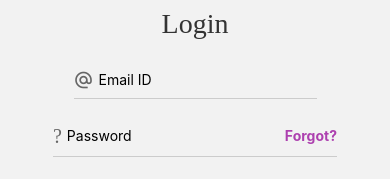
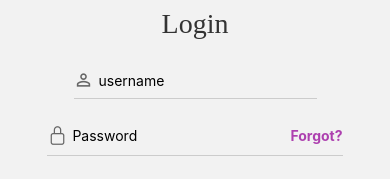
Before and after one commit to geethavs88/carpooling-app-frontend, a React Native app: screen /Login in a window 390 px wide. Shown: the part 306-485 px from the top of the page. Built offline with nearby package versions, Linux system fonts and the light colour scheme.

Commit message:
fixed login mismatch

```diff
--- /dev/null
+++ b/api/login.js
@@ -0,0 +1,8 @@
+import { apiFetch } from './client';
+
+export async function login(username,password) {
+    return apiFetch('/login/', {
+        method: 'POST',
+        body: JSON.stringify({ username, password }),
+    });
+}
--- a/screens/auth/LoginScreen.js
+++ b/screens/auth/LoginScreen.js
@@ -5,16 +5,30 @@ import {
   TextInput,
   Image,
   } from 'react-native'
-
+import { useState } from 'react';
+import { Alert } from 'react-native';
+import { login } from '../../api/login';
 import { SafeAreaView } from 'react-native-safe-area-context'
 import { MaterialIcons, Ionicons } from '@expo/vector-icons'
 
 
 const LoginScreen = ({ navigation, setIsLoggedIn }) => {
-  const handleLogin = () => {
+  const [username,setUsername] = useState('');
+  const [password,setPassword] = useState('');
+  const handleLogin = async () => {
     // Perform login logic here
     // On successful login, update the state
-    setIsLoggedIn(true);
+    try {
+        const user = await login(username,password);
+        console.log('User logged in:', user);
+        setIsLoggedIn(true);
+
+      // navigation.replace('Home', { user });
+    } catch (error) {
+        Alert.alert('Login failed', 'Invalid credentials');
+    }
+
+    // setIsLoggedIn(true);
   };
   return (
     <SafeAreaView style={{ flex: 1, justifyContent: 'center' }}>
@@ -32,7 +46,7 @@ const LoginScreen = ({ navigation, setIsLoggedIn }) => {
           Login
         </Text>
 
-        {/* Email */}
+        {/* username */}
         <View
           style={{
             flexDirection: 'row',
@@ -44,15 +58,16 @@ const LoginScreen = ({ navigation, setIsLoggedIn }) => {
           }}
         >
           <MaterialIcons
-            name="alternate-email"
+            name="person-outline"
             size={20}
             color="#666"
             style={{ marginRight: 5 }}
           />
           <TextInput
-            placeholder="Email ID"
+            placeholder="username"
             style={{ flex: 1, paddingVertical: 0 }}
-            keyboardType="email-address"
+            keyboardType="default"
+            onChangeText={setUsername}
           />
         </View>
 
@@ -68,7 +83,7 @@ const LoginScreen = ({ navigation, setIsLoggedIn }) => {
           }}
         >
           <Ionicons
-            name="ios-lock-closed-outline"
+            name="lock-closed-outline"
             size={20}
             color="#666"
             style={{ marginRight: 5 }}
@@ -77,6 +92,7 @@ const LoginScreen = ({ navigation, setIsLoggedIn }) => {
             placeholder="Password"
             style={{ flex: 1, paddingVertical: 0 }}
             secureTextEntry={true}
+            onChangeText={setPassword}
           />
 
           <TouchableOpacity>
@@ -108,63 +124,6 @@ const LoginScreen = ({ navigation, setIsLoggedIn }) => {
           </Text>
         </TouchableOpacity>
 
-        {/* <Text
-          style={{
-            textAlign: 'center',
-            color: '#666',
-            marginBottom: 30
-          }}
-        >
-          or, login with ...
-        </Text> */}
-
-        {/* Social Buttons
-        <View
-          style={{
-            flexDirection: 'row',
-            justifyContent: 'space-between',
-            marginBottom: 30,
-            width: '100%'
-          }}
-        >
-          <TouchableOpacity
-            style={{
-              borderColor: '#ddd',
-              borderWidth: 2,
-              borderRadius: 10,
-              paddingHorizontal: 30,
-              paddingVertical: 10
-            }}
-          >
-            <Image source={Google} style={{ width: 24, height: 24 }} />
-          </TouchableOpacity>
-
-          <TouchableOpacity
-            style={{
-              borderColor: '#ddd',
-              borderWidth: 2,
-              borderRadius: 10,
-              paddingHorizontal: 30,
-              paddingVertical: 10
-            }}
-          >
-            <Image source={Facebook} style={{ width: 24, height: 24 }} />
-          </TouchableOpacity>
-
-          <TouchableOpacity
-            style={{
-              borderColor: '#ddd',
-              borderWidth: 2,
-              borderRadius: 10,
-              paddingHorizontal: 30,
-              paddingVertical: 10
-            }}
-          >
-            <Image source={Twitter} style={{ width: 24, height: 24 }} />
-          </TouchableOpacity>
-        </View> */}
-
-        {/* Register */}
         <View style={{ flexDirection: 'row', justifyContent: 'center' }}>
             <Text>New to the App?</Text>
             <TouchableOpacity onPress={() => navigation.navigate('Register')}>
```
